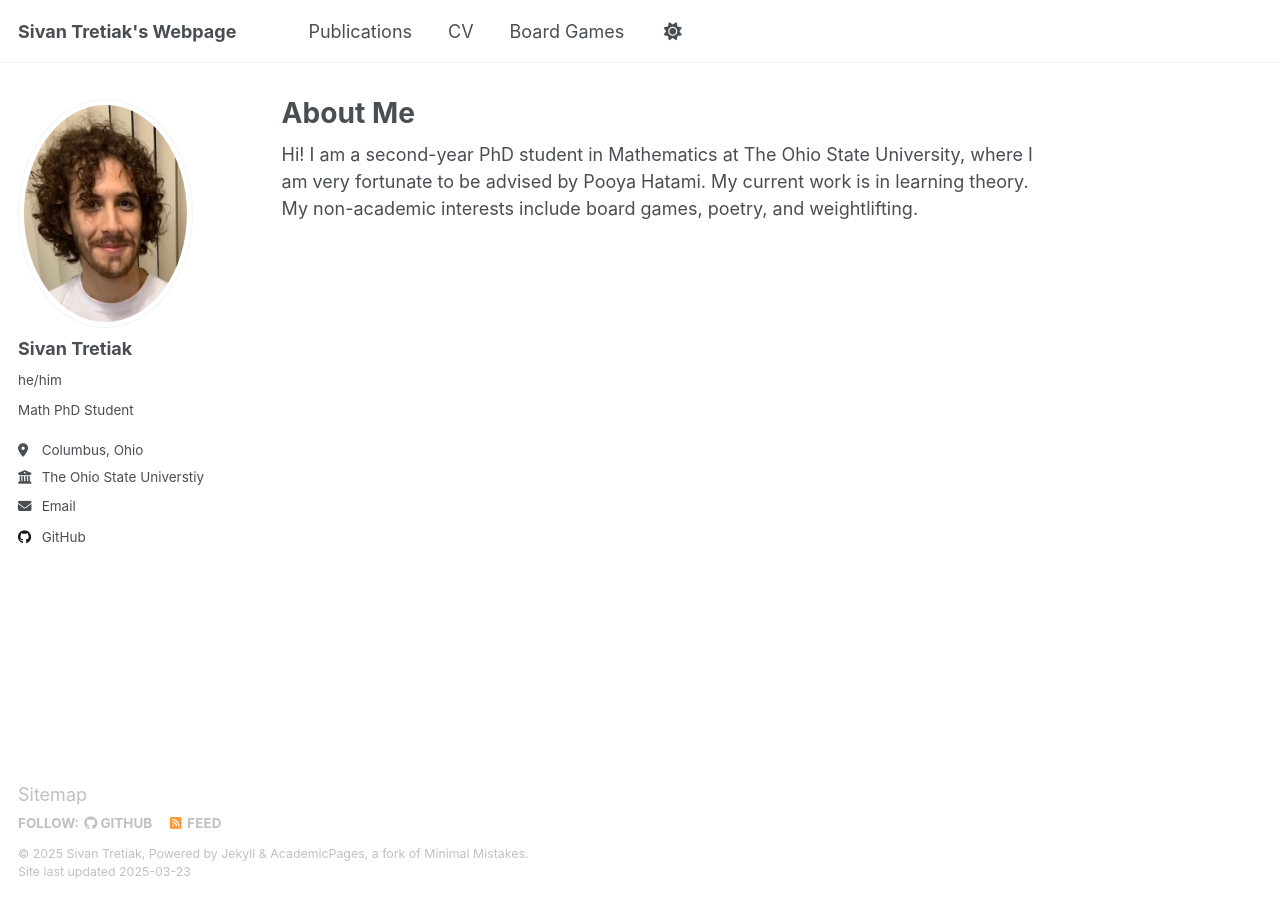
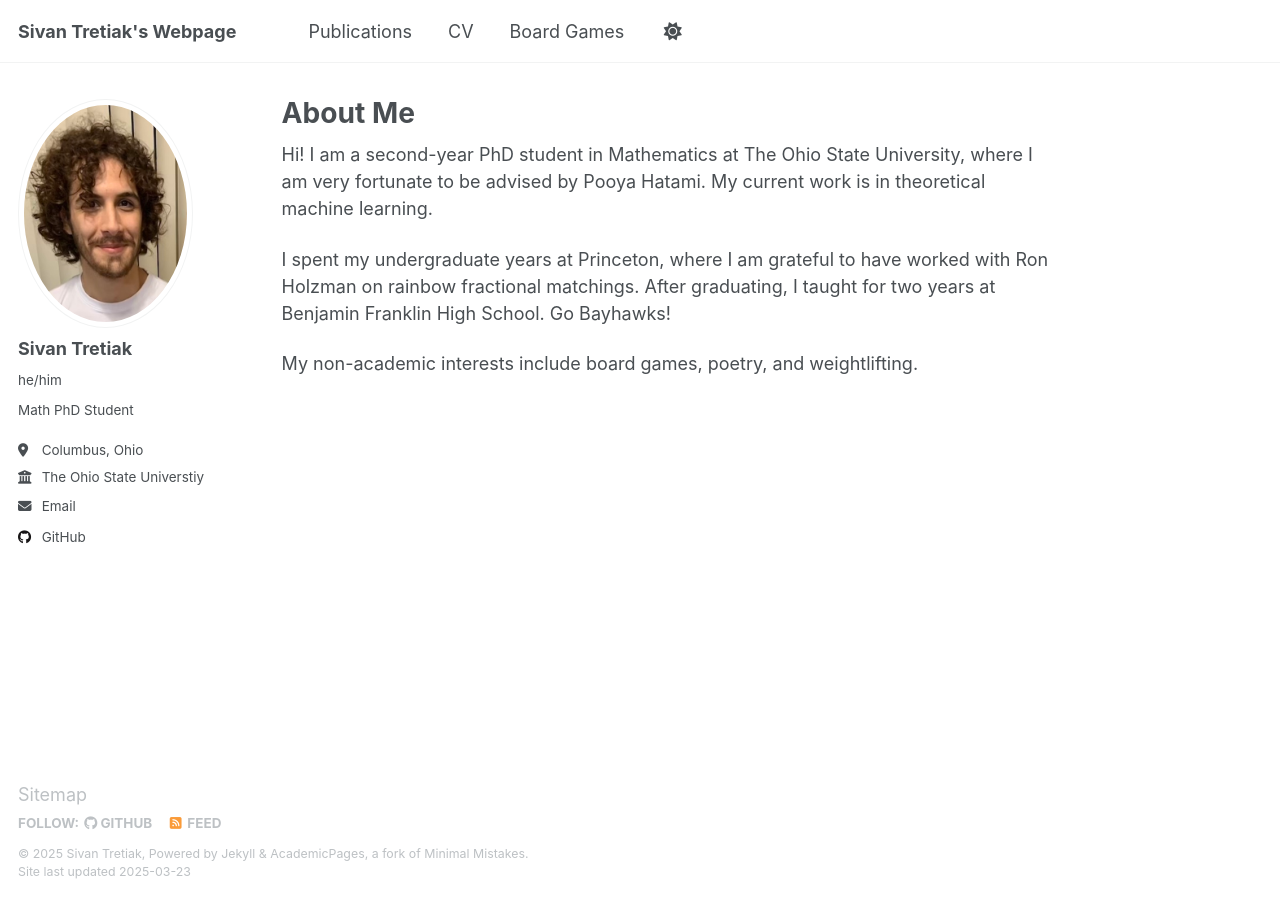
Before and after one commit to sivantretiak/sivantretiak.github.io, a Jekyll site: the page built from _pages/about.md, in a window 1280 px wide. Built offline with Jekyll 4.4.1, drawn with Linux system fonts in a browser that asks for light colours.

Commit message:
Update about.md

```diff
--- a/_pages/about.md
+++ b/_pages/about.md
@@ -7,4 +7,8 @@ redirect_from:
   - /about.html
 ---
 
-Hi! I am a second-year PhD student in Mathematics at The Ohio State University, where I am very fortunate to be advised by Pooya Hatami. My current work is in learning theory. My non-academic interests include board games, poetry, and weightlifting.
+Hi! I am a second-year PhD student in Mathematics at The Ohio State University, where I am very fortunate to be advised by Pooya Hatami. My current work is in theoretical machine learning.
+
+I spent my undergraduate years at Princeton, where I am grateful to have worked with Ron Holzman on rainbow fractional matchings. After graduating, I taught for two years at Benjamin Franklin High School. Go Bayhawks!
+
+My non-academic interests include board games, poetry, and weightlifting.
```
